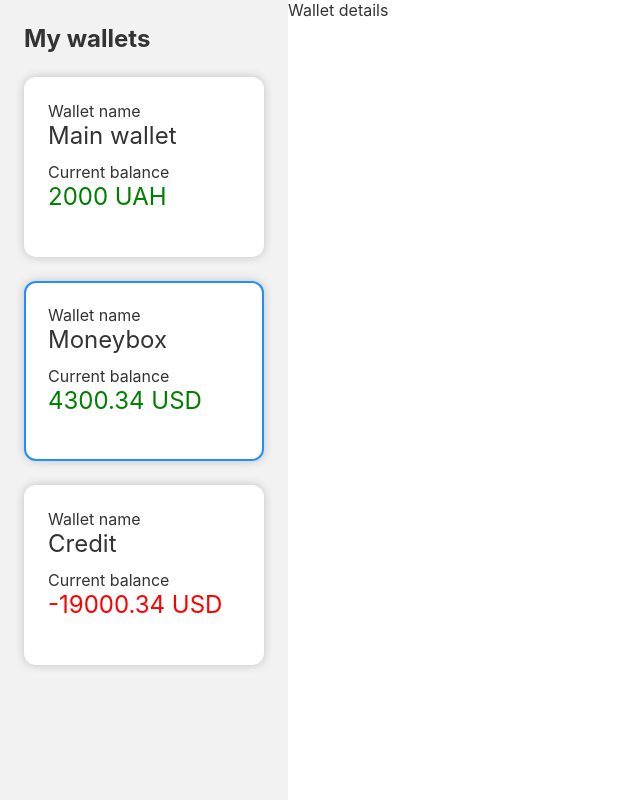
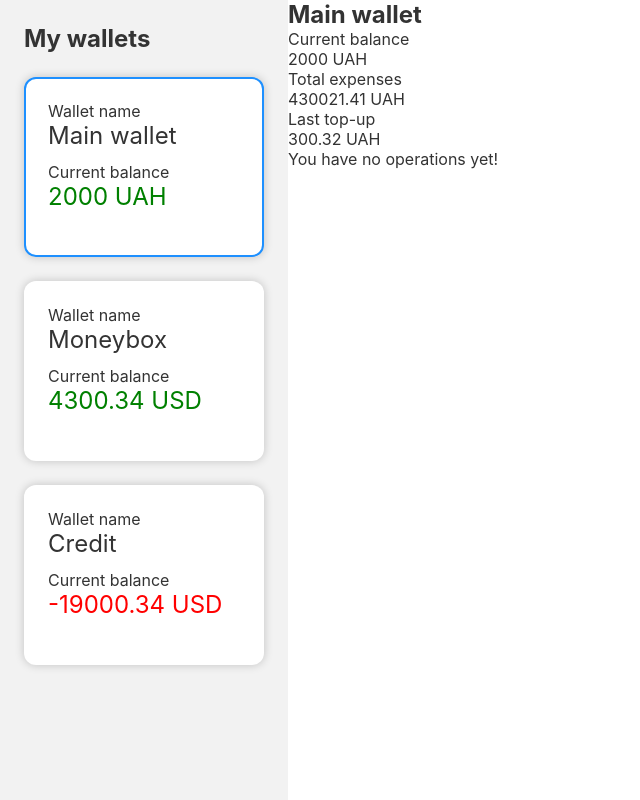
Before and after one commit to denishasanenko/svelte-wallets, a Svelte app: page / in a window 1280 px wide. Shown: the whole page, without its empty margins (0-640 px from the left). Built offline with nearby package versions, Linux system fonts and the light colour scheme.

Commit message:
Add heroku support

```diff
--- a/package.json
+++ b/package.json
@@ -4,7 +4,8 @@
   "scripts": {
     "build": "rollup -c",
     "dev": "rollup -c -w",
-    "start": "sirv public"
+    "start": "sirv public",
+    "serve": "node server.js"
   },
   "devDependencies": {
     "@rollup/plugin-commonjs": "^11.0.0",
@@ -16,6 +17,7 @@
     "svelte": "^3.0.0"
   },
   "dependencies": {
+    "express": "^4.17.1",
     "sirv-cli": "^0.4.4"
   }
 }
--- a/src/App.svelte
+++ b/src/App.svelte
@@ -1,10 +1,13 @@
 <script>
+	import { onMount } from 'svelte';
 	import Wallets from './Wallets.svelte'
 	import Wallet from "./Wallet.svelte";
 
 	export let name;
 
-	let activeWallet = 2;
+
+	let activeWallet = {};
+	let activeWalletId = 1;
 	let wallets = [
 		{
 			id: 1,
@@ -30,8 +33,18 @@
 	];
 
 	const activateWallet = (id) => {
-		activeWallet = id;
-	}
+		activeWalletId = id;
+		activeWallet = {
+			...wallets.find(wallet => wallet.id === id),
+			lastTopUp: 30032,
+			expenses: 43002141,
+			operations: []
+		};
+	};
+
+	onMount(() => {
+		activateWallet(1);
+	});
 </script>
 
 <style>
@@ -46,6 +59,6 @@
 </style>
 
 <main>
-	<Wallets wallets={wallets} activeWallet={activeWallet} on:activateWallet={event => activateWallet(event.detail)} />
-	<Wallet/>
+	<Wallets wallets={wallets} activeWalletId={activeWalletId} on:activateWallet={event => activateWallet(event.detail)} />
+	<Wallet activeWallet={activeWallet} />
 </main>
--- a/src/Wallet.svelte
+++ b/src/Wallet.svelte
@@ -1,6 +1,25 @@
 <script>
+    export let activeWallet = {};
 </script>
 
 <section>
-    Wallet details
+    <h2>{activeWallet.title}</h2>
+    <p>Current balance</p>
+    <p>{activeWallet.balance/100} {activeWallet.currency}</p>
+    <p>Total expenses</p>
+    <p>{activeWallet.expenses/100} {activeWallet.currency}</p>
+    <p>Last top-up</p>
+    <p>{activeWallet.lastTopUp/100} {activeWallet.currency}</p>
+
+    <div class="operations">
+        <ul>
+            {#each activeWallet.operations || [] as operation}
+                <li>
+                    Operation
+                </li>
+            {:else}
+                <p>You have no operations yet!</p>
+            {/each}
+        </ul>
+    </div>
 </section>
--- a/src/Wallets.svelte
+++ b/src/Wallets.svelte
@@ -1,7 +1,7 @@
 <script>
     import { createEventDispatcher } from 'svelte';
     export let wallets = [];
-    export let activeWallet = 0;
+    export let activeWalletId = 0;
 
     const dispatch = createEventDispatcher();
 
@@ -58,7 +58,7 @@
 <section>
     <h1>My wallets</h1>
     {#each wallets as wallet}
-        <div class="wallet" class:active={wallet.id === activeWallet} on:click={event => activateWallet(wallet.id)}>
+        <div class="wallet" class:active={wallet.id === activeWalletId} on:click={event => activateWallet(wallet.id)}>
             <p>Wallet name</p>
             <p class="title">{wallet.title}</p>
             <p>Current balance</p>
```
Also changed, not shown: server.js (added, +14 -0 lines), 2 other files (tests, documents, lock files or other folders).
